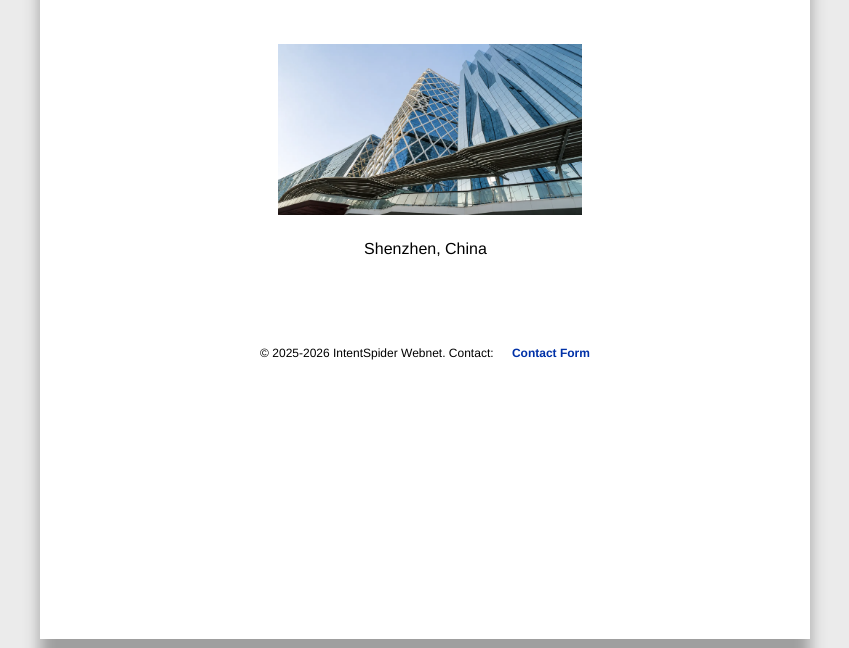
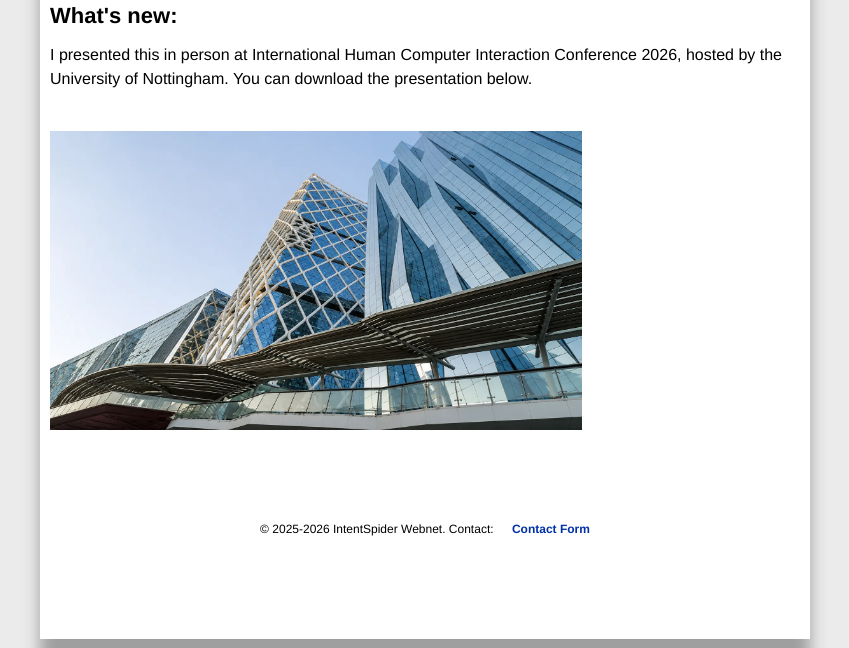
Before and after one commit to IntentSpider/website, a plain HTML site: page whatsnew/index.html in a window 1280 px wide. Shown: the part 170-818 px from the top of the page, without its empty margins (215-1064 px from the left). Drawn offline with Linux system fonts and the light colour scheme; no server answers.

Commit message:
Sync latest What's New page

```diff
--- a/whatsnew/index.html
+++ b/whatsnew/index.html
@@ -30,11 +30,17 @@
         </header>
 
         <main>
-            <div style="text-align: center; margin: 40px 0;">
-                <img src="../assets/shenzhen-whatsnew-hero.webp" style="width: 40%; max-width: 100%; height: auto;" alt="Shenzhen, China">
-                <p style="margin-top: 15px; font-size: 1em; color: #000000;">Shenzhen, China</p>
+        <h1>What's new: </h1>
+            <p style="color: #000000;">I presented this in person at International Human Computer Interaction Conference 2026, hosted by the University of Nottingham. You can download the presentation below.</p>
+
+             <div style="text-align: left; margin: 40px 0;">
+
+                <img src="../assets/shenzhen-whatsnew-hero.webp" style="width: 70%; max-width: 100%; height: auto;" alt="China trip memory with Bryce and Song">
+
+
             </div>
         </main>
+
 
         <footer>
             &copy; 2025-2026 IntentSpider Webnet. Contact: <a href="../contactform/">Contact Form</a>
```
